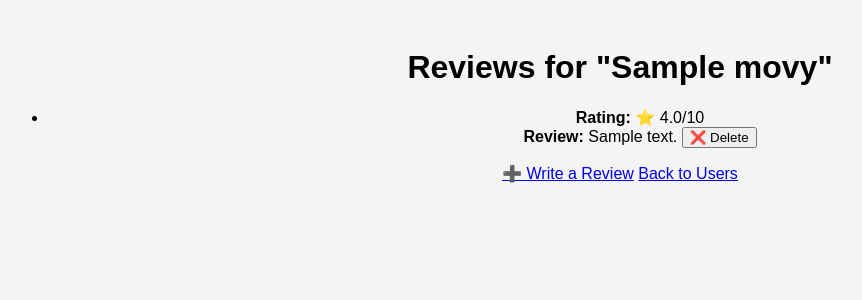
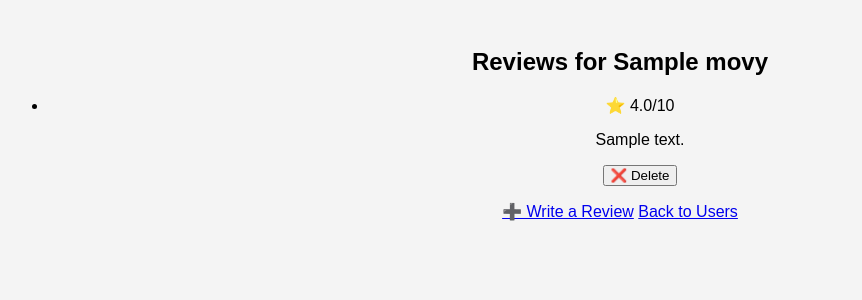
Before and after one commit to kehalit/moviweb_app, a Flask app: page /movies/1/reviews in a window 1280 px wide. Shown: the top 300 px of the page, without its empty margins (20-882 px from the left). Run offline with Flask 3, Linux system fonts and the light colour scheme; tables that the repository leaves empty hold one stand-in row (values such as "Sample post").

Commit message:
created container for styling

```diff
--- a/templates/movie_reviews.html
+++ b/templates/movie_reviews.html
@@ -6,26 +6,25 @@
     <link rel="stylesheet" type="text/css" href="{{ url_for('static', filename='style.css') }}">
 </head>
 <body>
-    <h1>Reviews for "{{ movie.movie_name }}"</h1>
-
-    {% if reviews %}
+    <div class="review-container">
+    <h2>Reviews for {{ movie.movie_name }}</h2>
     <ul>
         {% for review in reviews %}
-                <li>
-                    <strong>Rating:</strong> ⭐ {{ review.rating }}/10<br>
-                    <strong>Review:</strong> {{ review.review_text or "No review text provided." }}
-                    <form action="{{ url_for('view_reviews', movie_id=movie.movie_id) }}" method="POST" style="display:inline;">
+        <li class="review-item">
+            <div>
+                <span class="review-rating">⭐ {{ review.rating }}/10</span>
+                <p class="review-text">{{ review.review_text or "No review provided." }}</p>
+            </div>
+            <form action="{{ url_for('view_reviews', movie_id=movie.movie_id) }}" method="POST">
                 <input type="hidden" name="review_id" value="{{ review.review_id }}">
-                        <button type="submit" onclick="return confirm('Are you sure you want to delete this review?');">
+                <button type="submit" class="delete-review-btn" onclick="return confirm('Are you sure?');">
                     ❌ Delete
                 </button>
             </form>
         </li>
         {% endfor %}
     </ul>
-    {% else %}
-        <p>No reviews available for this movie.</p>
-    {% endif %}
+</div>
 
     <a href="{{ url_for('add_review', movie_id=movie.movie_id, user_id=movie.user_id) }}">➕ Write a Review</a>
     <a href="{{ url_for('users_list') }}">Back to Users</a>
```
Lines whose indentation alone changed are shown as unchanged.
